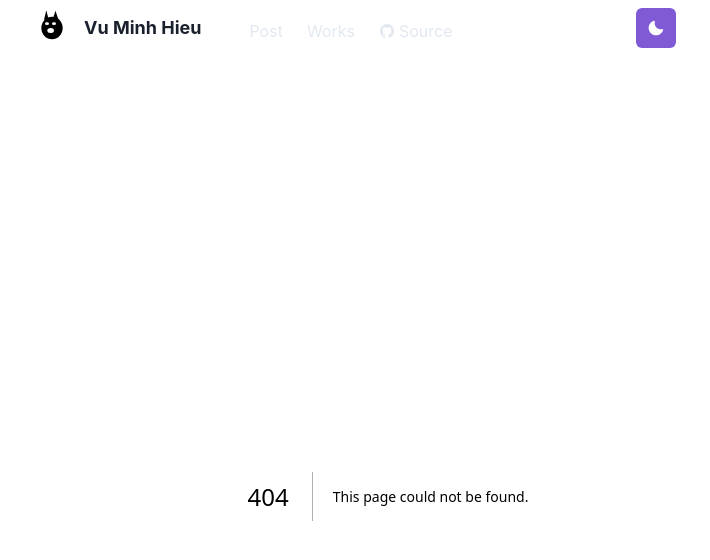
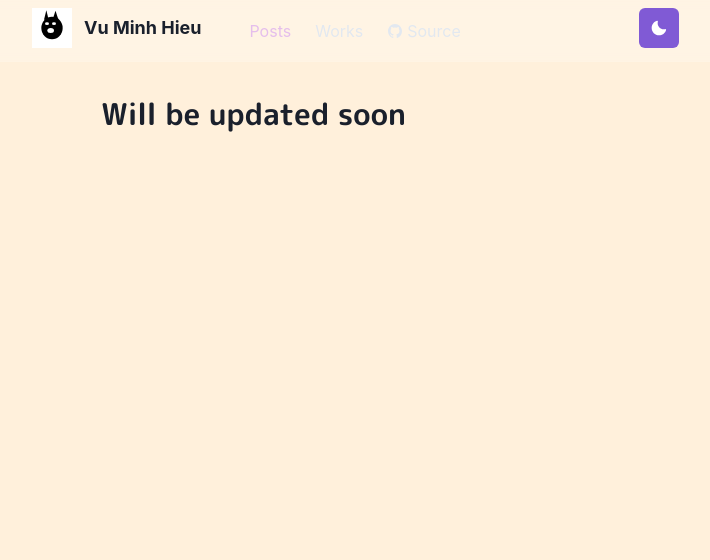
Before and after one commit to miohieu/myhomepage, a Next.js app: page /post in a window 1280 px wide. Before the commit this address had no page. Shown: the top 560 px of the page, without its empty margins (252-962 px from the left). Built offline with nearby package versions, Linux system fonts and the light colour scheme.

Commit message:
add posts page and 404

```diff
--- a/components/navbar.js
+++ b/components/navbar.js
@@ -49,9 +49,11 @@ const Navbar = props => {
             as="nav"
             w="100%"
             bg={useColorModeValue('#ffffff40', '#20202380')}
-      style={{ backdropFilter: 'blur(10px)' }}
-      z-index={2}
-      {...props}
+            style={{
+                backdropFilter: 'blur(10px)',
+                zIndex: 9999
+            }
+            } {...props}
         >
             <Container
                 display="flex"
@@ -60,6 +62,7 @@ const Navbar = props => {
                 wrap="wrap"
                 align="center"
                 justify="space-between"
+                zIndex={999}
             >
                 <Flex align="center" mr={5}>
                     <Heading as="h1" size="lg" letterSpacing={'tighter'}></Heading>
@@ -73,8 +76,8 @@ const Navbar = props => {
                     flexGrow={2}
                     mt={{ base: 5, md: 0 }}
                 >
-          <LinkItem href="/posts" path={path}>
-            Post
+                    <LinkItem href="/post" path={path}>
+                        Posts
                     </LinkItem>
 
                     <LinkItem href="/works" path={path}>
@@ -93,7 +96,7 @@ const Navbar = props => {
                         Source
                     </LinkItem>
                 </Stack>
-      <ThemeToggleButton/>
+                <ThemeToggleButton />
                 <Box flex={1} align="right">
                     <Box
                         ml={3}
--- /dev/null
+++ b/pages/post.js
@@ -0,0 +1,14 @@
+
+import { Heading, Container } from "@chakra-ui/react";
+
+
+const Post = () => (
+    <Container>
+        <Heading
+            as="h2"
+            fontSize={30}
+            mb={4}> Will be updated soon
+        </Heading>
+    </Container>
+)
+export default Post
--- a/pages/works.js
+++ b/pages/works.js
@@ -26,8 +26,8 @@ const Works = () => {
         </WorkGridItem>
         </Section>
         <Section delay={0.3}>
-        <WorkGridItem id="movie" title="Movie Rental" thumbnail={movie}>
-        Fake Movie rental app across famous platform (NextJS, tailwind, typescript)
+        <WorkGridItem id="movie" title="Movie booking" thumbnail={movie}>
+         Movie booking app with login, register, update account services (NextJS, tailwind, typescript, Axios)
         </WorkGridItem>
         </Section>
         </SimpleGrid>
```
Also changed, not shown: pages/404.js (added, +10 -0 lines), pages/_app.js (+6 -2 lines), pages/_document.js (+12 -10 lines). Lines whose indentation alone changed are shown as unchanged.
